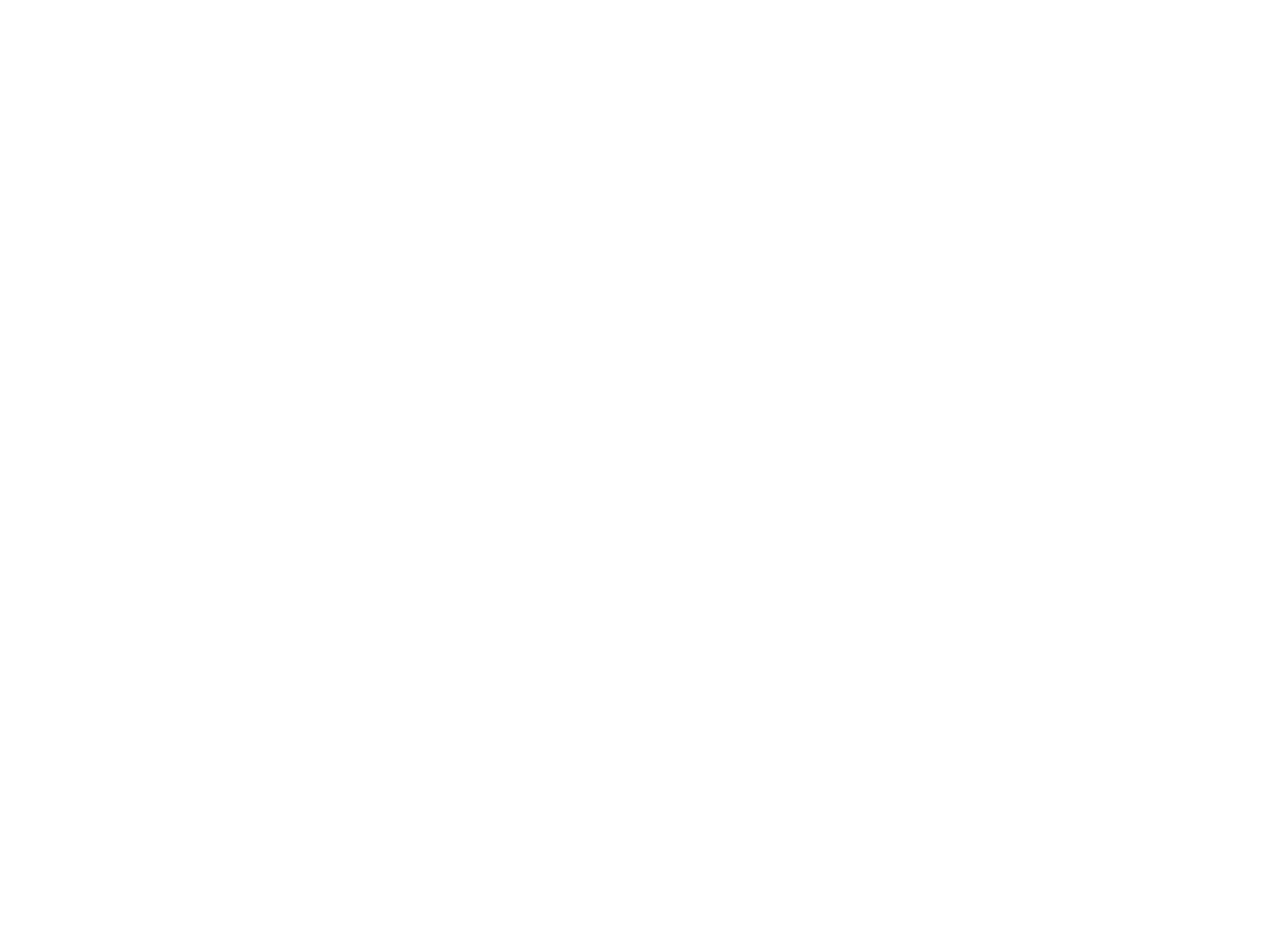
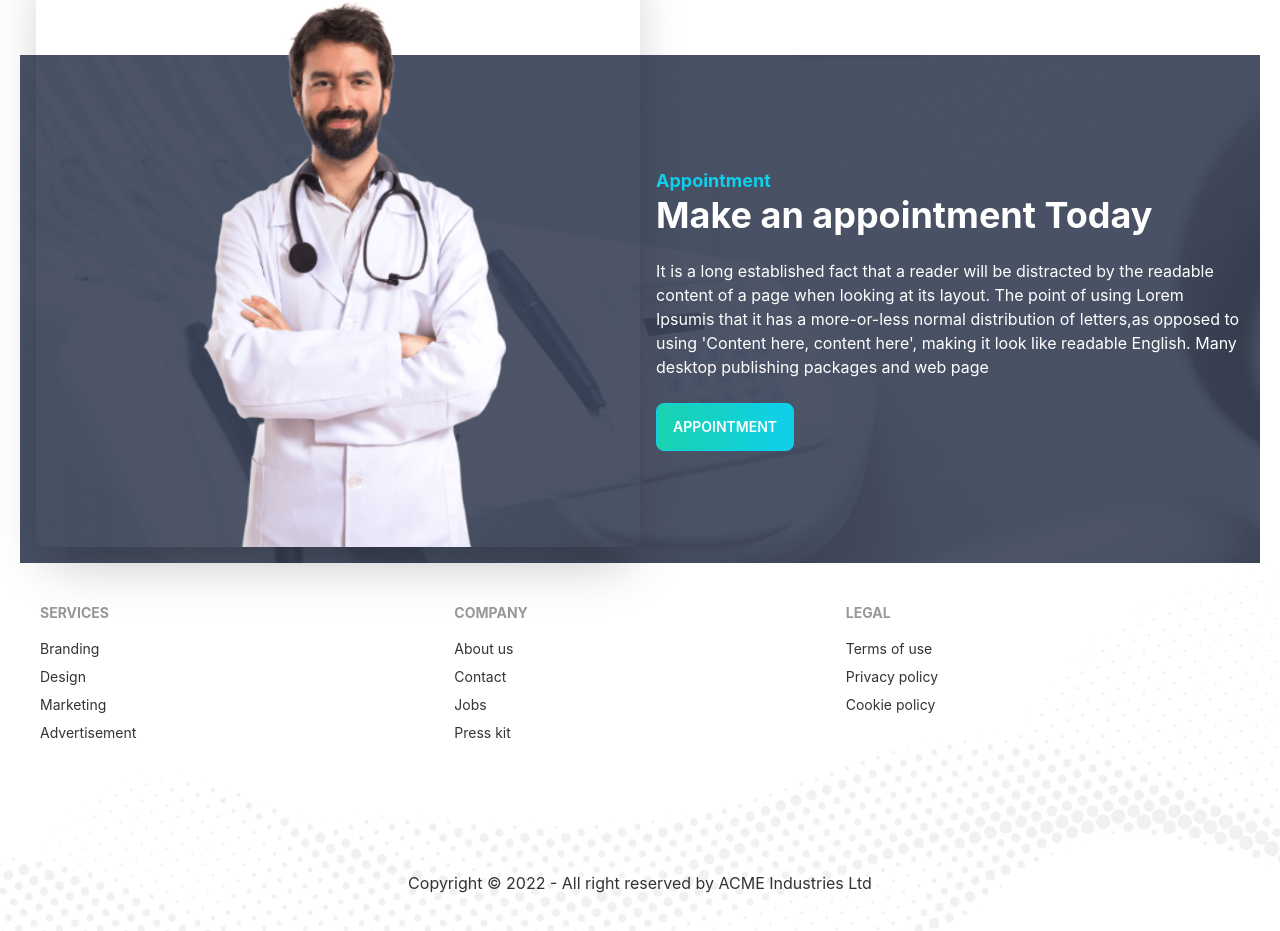
Before and after one commit to jibananando/doctors-portal-client, a React (Create React App) app: page / in a window 1280 px wide. Shown: the part 1433-2364 px from the top of the page. Before the commit the page ends 1368 px from the top, so only its background shows below. Built offline with nearby package versions, Linux system fonts and the light colour scheme.

Commit message:
added a footer

```diff
--- a/src/Pages/Home/Banner/Banner.js
+++ b/src/Pages/Home/Banner/Banner.js
@@ -6,7 +6,7 @@
     return (
         <div className="hero mt-16 mb-16" style={{ backgroundImage: `url(${bgImage})` }}>
             <div className="hero-content flex-col lg:flex-row-reverse">
-                <img src={chair} className="w-1/2" alt='' />
+                <img src={chair} className="rounded-lg lg:w-1/2 shadow-2xl" alt='' />
                 <div className='w-1/2'>
                     <h1 className="text-5xl font-bold">Your New Smile Starts Here</h1>
                     <p className="py-6">Lorem Ipsum is simply dummy text of the printing and typesetting industry. Lorem Ipsum has been the industry's standard dummy text ever since the</p>
--- a/src/Pages/Home/Home/Home.js
+++ b/src/Pages/Home/Home/Home.js
@@ -1,6 +1,7 @@
 import React from 'react';
 import Banner from '../Banner/Banner';
 import InfoCards from '../InfoCards/InfoCards';
+import MakeAppointment from '../MakeAppointment/MakeAppointment';
 import Services from '../Services/Services';
 
 const Home = () => {
@@ -9,6 +10,7 @@
             <Banner></Banner>
             <InfoCards></InfoCards>
             <Services></Services>
+            <MakeAppointment></MakeAppointment>
         </div>
     );
 };
--- /dev/null
+++ b/src/Pages/Home/MakeAppointment/MakeAppointment.js
@@ -0,0 +1,28 @@
+import React from 'react';
+import doctor from '../../../assets/images/doctor.png'
+import appointment from '../../../assets/images/appointment.png'
+import PrimaryButton from '../../../components/PrimaryButton/PrimaryButton';
+
+const MakeAppointment = () => {
+    return (
+        <section className='mt-32'
+            style={{
+                background: `url(${appointment})`
+            }}
+        >
+            <div className="hero">
+                <div className="hero-content flex-col lg:flex-row">
+                    <img src={doctor} alt="" className="-mt-32 hidden md:block lg:w-1/2 rounded-lg shadow-2xl" />
+                    <div>
+                        <h4 className='text-lg text-primary font-bold'>Appointment</h4>
+                        <h1 className=" text-white text-4xl font-bold">Make an appointment Today</h1>
+                        <p className="text-white py-6">It is a long established fact that a reader will be distracted by the readable content of a page when looking at its layout. The point of using Lorem Ipsumis that it has a more-or-less normal distribution of letters,as opposed to using 'Content here, content here', making it look like readable English. Many desktop publishing packages and web page</p>
+                        <PrimaryButton>Appointment</PrimaryButton>
+                    </div>
+                </div>
+            </div>
+        </section>
+    );
+};
+
+export default MakeAppointment;
--- a/src/Pages/Home/Services/Services.js
+++ b/src/Pages/Home/Services/Services.js
@@ -29,7 +29,7 @@
 
     return (
         <div className='mt-32'>
-            <div className='text-center'>
+            <div className='text-center mt-4 mb-4'>
                 <h3 className='text-xl font-bold text-primary uppercase'>Our Services</h3>
                 <h2 className='text-3xl'>Services We Provide</h2>
             </div>
--- a/src/Pages/Shared/Footer/Footer.js
+++ b/src/Pages/Shared/Footer/Footer.js
@@ -1,10 +1,41 @@
 import React from 'react';
+import { Link } from 'react-router-dom';
+import footer from '../../../assets/images/footer.png';
 
 const Footer = () => {
     return (
-        <div>
-            <h3><small>Footer comming soon</small></h3>
-        </div>
+        <footer
+            style={{
+                background: `url(${footer})`,
+                backgroundSize: 'cover'
+            }}
+            className="p-10">
+            <div className='footer'>
+                <div>
+                    <span className="footer-title">Services</span>
+                    <Link to="/" className="link link-hover">Branding</Link>
+                    <Link to="/" className="link link-hover">Design</Link>
+                    <Link to="/" className="link link-hover">Marketing</Link>
+                    <Link to="/" className="link link-hover">Advertisement</Link>
+                </div>
+                <div>
+                    <span className="footer-title">Company</span>
+                    <Link to="/" className="link link-hover">About us</Link>
+                    <Link to="/" className="link link-hover">Contact</Link>
+                    <Link to="/" className="link link-hover">Jobs</Link>
+                    <Link to="/" className="link link-hover">Press kit</Link>
+                </div>
+                <div>
+                    <span className="footer-title">Legal</span>
+                    <Link to="/" className="link link-hover">Terms of use</Link>
+                    <Link to="/" className="link link-hover">Privacy policy</Link>
+                    <Link to="/" className="link link-hover">Cookie policy</Link>
+                </div>
+            </div>
+            <div className='text-center mt-32'>
+                <p>Copyright © 2022 - All right reserved by ACME Industries Ltd</p>
+            </div>
+        </footer>
     );
 };
 
--- /dev/null
+++ b/src/components/PrimaryButton/PrimaryButton.js
@@ -0,0 +1,10 @@
+import React from 'react';
+
+const PrimaryButton = ({ children }) => {
+    return (
+        <button
+            className="btn btn-primary bg-gradient-to-r from-secondary to-primary text-white">{children}</button>
+    );
+};
+
+export default PrimaryButton;
```
